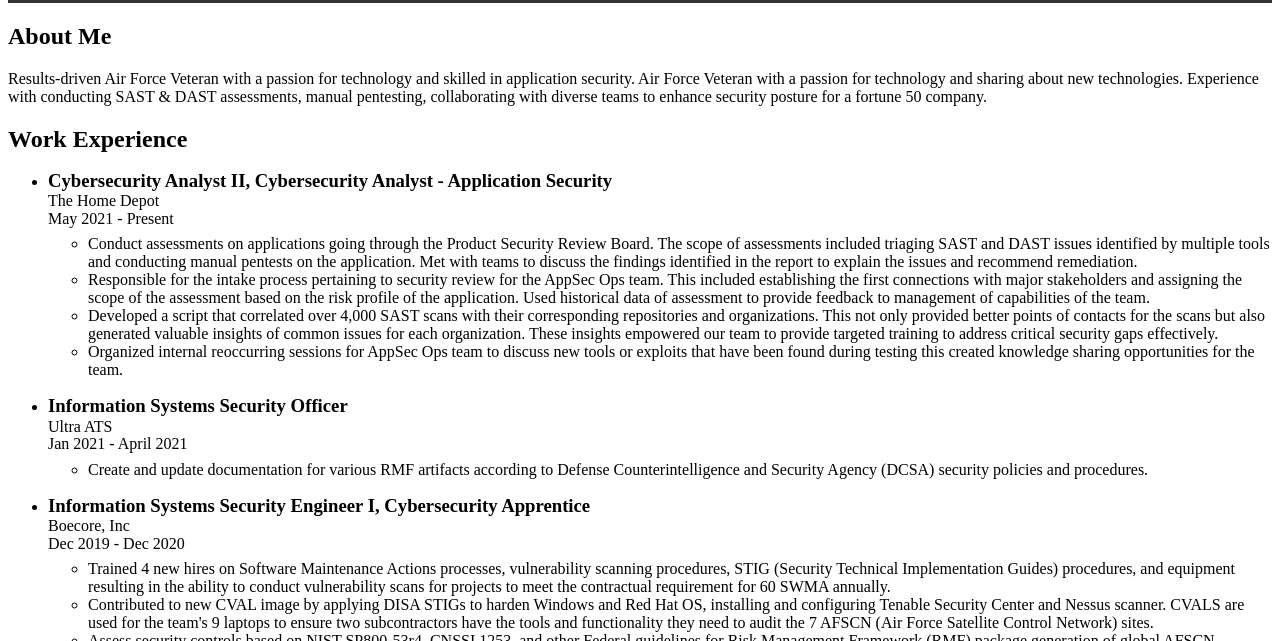
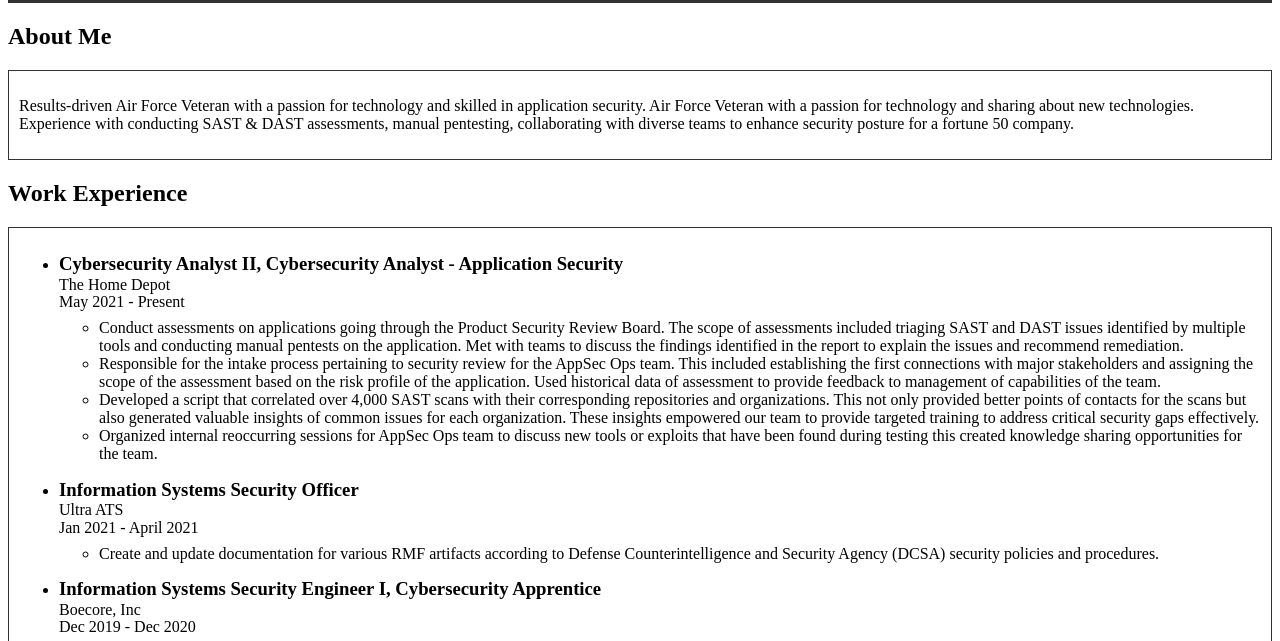
Before and after one commit to olsenbrett/olsenbrett.github.io, a plain HTML site: page index.html in a window 1280 px wide. Shown: the part 125-766 px from the top of the page. Drawn offline with Linux system fonts and the light colour scheme.

Commit message:
Update styles.css

```diff
--- a/styles.css
+++ b/styles.css
@@ -24,6 +24,12 @@ header img {
     margin-left: 10px;
 }
 
+.aboutMe, .experience, .education {
+    border: 1px solid #333;
+    padding: 10px;
+    margin: 10px 0;
+}
+
 .jobTitle, .degreeTitle {
     list-style: none;
 }
```
